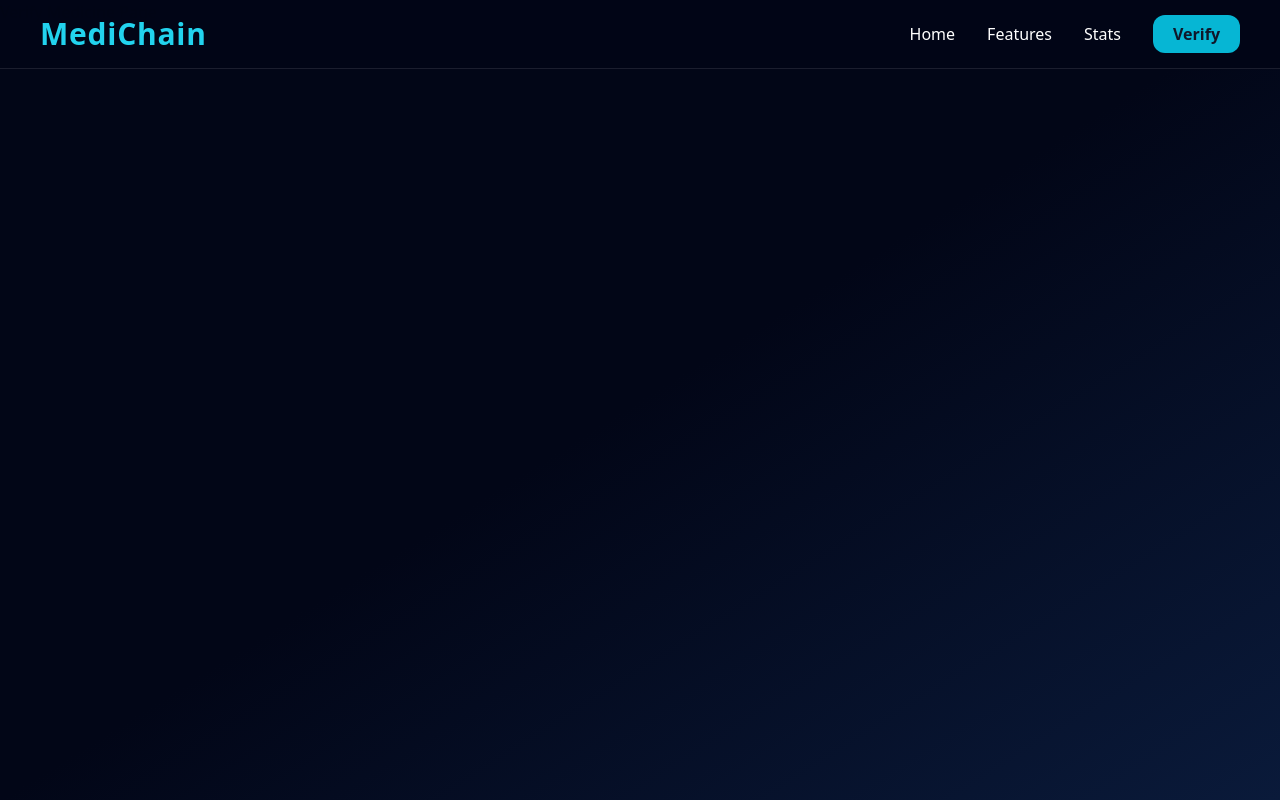
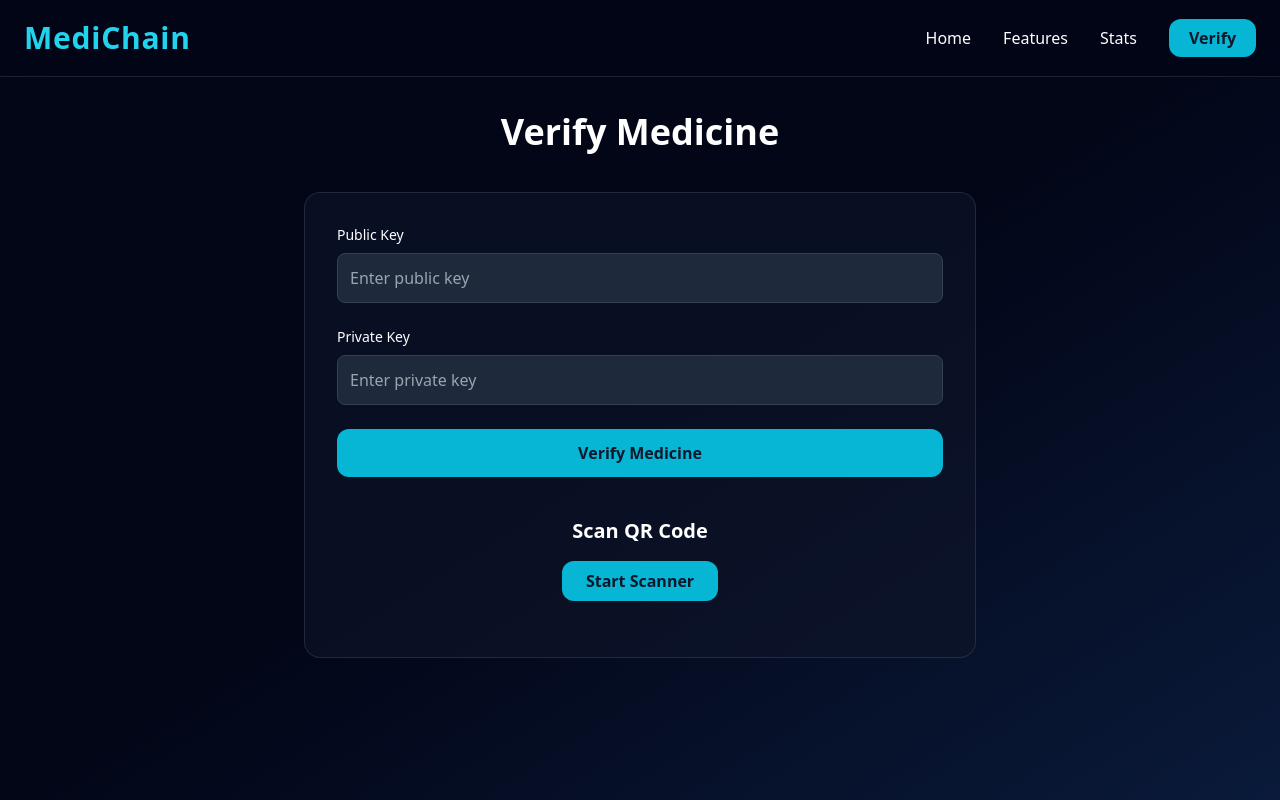
Before and after one commit to Soujana77/Blockchain-counterfeit-tracking, a React app in the folder frontend/: page /verify in a window 1280 px wide. Built offline with nearby package versions, Linux system fonts and the light colour scheme; the HTML template or start-up script is replaced by a standard one.

Commit message:
verification page and scanner feather is added

```diff
--- a/frontend/package.json
+++ b/frontend/package.json
@@ -11,6 +11,7 @@
   },
   "dependencies": {
     "@tailwindcss/vite": "^4.2.4",
+    "html5-qrcode": "^2.3.8",
     "react": "^18.3.1",
     "react-dom": "^18.3.1",
     "react-router-dom": "^6.30.3"
--- a/frontend/src/App.jsx
+++ b/frontend/src/App.jsx
@@ -1,19 +1,13 @@
-// Import Navbar
 import Navbar from "./components/Navbar";
-
-// Import Routes
 import AppRoutes from "./routes/AppRoutes";
+import ScrollToHash from "./utils/ScrollToHash";
 
 function App() {
   return (
     <div>
-
-      {/* Navbar stays on all pages */}
       <Navbar />
-
-      {/* Dynamic Page Content */}
+      <ScrollToHash />   {/* 👈 ADD THIS */}
       <AppRoutes />
-
     </div>
   );
 }
--- a/frontend/src/components/Navbar.jsx
+++ b/frontend/src/components/Navbar.jsx
@@ -1,90 +1,53 @@
-// Navbar Component
 import { Link } from "react-router-dom";
 
 function Navbar() {
   return (
-    <nav
-      className="
-        fixed top-0 left-0 w-full z-50
-        bg-slate-950/90
-        backdrop-blur-lg
-        border-b border-white/10
-      "
-    >
-      <div
-        className="
-          w-full
-          px-10
-          py-4
-          flex items-center justify-between
-        "
-      >
+    <nav className="fixed top-0 left-0 w-full z-50 backdrop-blur-xl bg-slate-950/70 border-b border-white/10">
+
+      <div className="max-w-7xl mx-auto px-6 py-5 flex items-center justify-between">
+
         {/* Logo */}
         <h1 className="text-3xl font-extrabold text-cyan-400 tracking-wide">
           MediChain
         </h1>
 
-        {/* Navigation Links */}
-        <ul className="flex items-center gap-8 text-sm md:text-base font-medium">
+        <ul className="flex gap-8 items-center text-sm md:text-base font-medium">
 
           {/* Home */}
           <li>
             <Link
-              to="/"
-              className="
-                text-white
-                transition duration-300
-                hover:text-cyan-400
-                hover:scale-105
-              "
+              to="/#home"
+              className="text-white hover:text-cyan-400 transition duration-300"
             >
               Home
             </Link>
           </li>
 
-          {/* Features (scroll to section) */}
+          {/* Features */}
           <li>
-            <a
-              href="#features"
-              className="
-                text-white
-                transition duration-300
-                hover:text-cyan-400
-                hover:scale-105
-              "
+            <Link
+              to="/#features"
+              className="text-white hover:text-cyan-400 transition duration-300"
             >
               Features
-            </a>
+            </Link>
           </li>
 
-          {/* Stats (scroll to section) */}
+          {/* Stats */}
           <li>
-            <a
-              href="#stats"
-              className="
-                text-white
-                transition duration-300
-                hover:text-cyan-400
-                hover:scale-105
-              "
+            <Link
+              to="/#stats"
+              className="text-white hover:text-cyan-400 transition duration-300"
             >
               Stats
-            </a>
+            </Link>
           </li>
 
-          {/* Verify Button */}
+          {/* Verify */}
           <li>
             <Link
               to="/verify"
-              className="
-                px-5 py-2 rounded-xl
-                bg-cyan-500
-                hover:bg-cyan-400
-                text-slate-900
-                font-semibold
-                transition-all duration-300
-                hover:scale-105
-              "
+              className="px-5 py-2 rounded-xl bg-cyan-500 hover:bg-cyan-400 text-slate-900 font-semibold transition"
             >
               Verify
             </Link>
--- /dev/null
+++ b/frontend/src/components/QrScanner.jsx
@@ -0,0 +1,30 @@
+import { useEffect } from "react";
+import { Html5QrcodeScanner } from "html5-qrcode";
+
+function QrScanner({ onScan }) {
+  useEffect(() => {
+    const scanner = new Html5QrcodeScanner(
+      "qr-reader",
+      { fps: 10, qrbox: 250 },
+      false
+    );
+
+    scanner.render(
+      (decodedText) => {
+        onScan(decodedText);
+        scanner.clear(); // stop after scan
+      },
+      (error) => {
+        // ignore scan errors
+      }
+    );
+
+    return () => {
+      scanner.clear().catch(() => {});
+    };
+  }, [onScan]);
+
+  return <div id="qr-reader" className="w-full"></div>;
+}
+
+export default QrScanner;
--- a/frontend/src/pages/Home.jsx
+++ b/frontend/src/pages/Home.jsx
@@ -1,6 +1,7 @@
 // Import components
 import FeatureCards from "../components/FeatureCards";
 import StatsSection from "../components/StatsSection";
+import { Link } from "react-router-dom";
 
 function Home() {
   return (
@@ -30,13 +31,36 @@ function Home() {
         </p>
 
         <div className="mt-8 flex flex-wrap justify-center gap-4">
-          <button className="px-6 py-3 bg-cyan-500 hover:bg-cyan-400 text-slate-900 rounded-xl font-semibold transition">
+
+          {/* ✅ VERIFY BUTTON (NOW WORKS) */}
+          <Link
+            to="/verify"
+            className="
+              px-6 py-3
+              bg-cyan-500 hover:bg-cyan-400
+              text-slate-900
+              rounded-xl font-semibold
+              transition hover:scale-105
+            "
+          >
             Verify Medicine
-          </button>
+          </Link>
 
-          <button className="px-6 py-3 border border-cyan-400 text-cyan-400 hover:bg-cyan-400 hover:text-slate-900 rounded-xl font-semibold transition">
+          {/* OPTIONAL: Add Medicine route later */}
+          <Link
+            to="/add-medicine"
+            className="
+              px-6 py-3
+              border border-cyan-400
+              text-cyan-400
+              hover:bg-cyan-400 hover:text-slate-900
+              rounded-xl font-semibold
+              transition hover:scale-105
+            "
+          >
             Add Medicine
-          </button>
+          </Link>
+
         </div>
       </section>
 
--- /dev/null
+++ b/frontend/src/pages/Verify.jsx
@@ -0,0 +1,84 @@
+import { useState } from "react";
+import QrScanner from "../components/QrScanner";
+
+function Verify() {
+  const [scanResult, setScanResult] = useState("");
+  const [showScanner, setShowScanner] = useState(false);
+
+  return (
+    <div className="min-h-screen text-white px-6 pt-28">
+
+      {/* TITLE */}
+      <h1 className="text-4xl font-bold text-center mb-10">
+        Verify Medicine
+      </h1>
+
+      {/* MAIN CARD */}
+      <div className="max-w-2xl mx-auto bg-slate-900/60 p-8 rounded-2xl border border-white/10">
+
+        {/* Public Key */}
+        <div className="mb-6">
+          <label className="block mb-2 text-sm">Public Key</label>
+          <input
+            type="text"
+            placeholder="Enter public key"
+            className="w-full p-3 rounded-lg bg-slate-800 border border-slate-700 focus:outline-none"
+          />
+        </div>
+
+        {/* Private Key */}
+        <div className="mb-6">
+          <label className="block mb-2 text-sm">Private Key</label>
+          <input
+            type="text"
+            placeholder="Enter private key"
+            className="w-full p-3 rounded-lg bg-slate-800 border border-slate-700 focus:outline-none"
+          />
+        </div>
+
+        {/* Verify Button */}
+        <button className="w-full py-3 bg-cyan-500 hover:bg-cyan-400 text-slate-900 rounded-xl font-semibold">
+          Verify Medicine
+        </button>
+
+        {/* ================= QR SECTION (NOW INSIDE CARD) ================= */}
+
+        <div className="mt-10 text-center">
+          <h2 className="text-xl font-semibold mb-4">
+            Scan QR Code
+          </h2>
+
+          {/* Toggle Button */}
+          <button
+            onClick={() => setShowScanner(!showScanner)}
+            className="mb-6 px-6 py-2 bg-cyan-500 hover:bg-cyan-400 text-slate-900 rounded-xl font-semibold"
+          >
+            {showScanner ? "Stop Scanner" : "Start Scanner"}
+          </button>
+
+          {/* Scanner */}
+          {showScanner && (
+            <div className="rounded-xl overflow-hidden border border-white/10">
+              <QrScanner onScan={setScanResult} />
+            </div>
+          )}
+
+          {/* Result */}
+          {scanResult && (
+            <div className="mt-6 p-4 bg-slate-800 rounded-xl border border-white/10">
+              <p className="text-cyan-400 font-semibold">
+                Scanned Data:
+              </p>
+              <p className="text-sm mt-2 break-words">
+                {scanResult}
+              </p>
+            </div>
+          )}
+        </div>
+
+      </div>
+    </div>
+  );
+}
+
+export default Verify;
--- a/frontend/src/routes/AppRoutes.jsx
+++ b/frontend/src/routes/AppRoutes.jsx
@@ -1,32 +1,12 @@
 import { Routes, Route } from "react-router-dom";
 import Home from "../pages/Home";
+import Verify from "../pages/Verify";
 
-// Temporary pages
-function AddMedicine() {
-  return <h1>Add Medicine Page</h1>;
-}
-
-function Transfer() {
-  return <h1>Transfer Ownership Page</h1>;
-}
-
-function Verify() {
-  return <h1>Verify Medicine Page</h1>;
-}
-
-// Routing Component
 function AppRoutes() {
   return (
     <Routes>
-
-      {/* Home Page */}
       <Route path="/" element={<Home />} />
-
-      {/* Other Pages */}
-      <Route path="/add-medicine" element={<AddMedicine />} />
-      <Route path="/transfer" element={<Transfer />} />
       <Route path="/verify" element={<Verify />} />
-
     </Routes>
   );
 }
--- /dev/null
+++ b/frontend/src/utils/ScrollToHash.jsx
@@ -0,0 +1,19 @@
+import { useEffect } from "react";
+import { useLocation } from "react-router-dom";
+
+function ScrollToHash() {
+  const { hash } = useLocation();
+
+  useEffect(() => {
+    if (hash) {
+      const el = document.getElementById(hash.replace("#", ""));
+      if (el) {
+        el.scrollIntoView({ behavior: "smooth" });
+      }
+    }
+  }, [hash]);
+
+  return null;
+}
+
+export default ScrollToHash;
```
Also changed, not shown: 1 other file (tests, documents, lock files or other folders).
